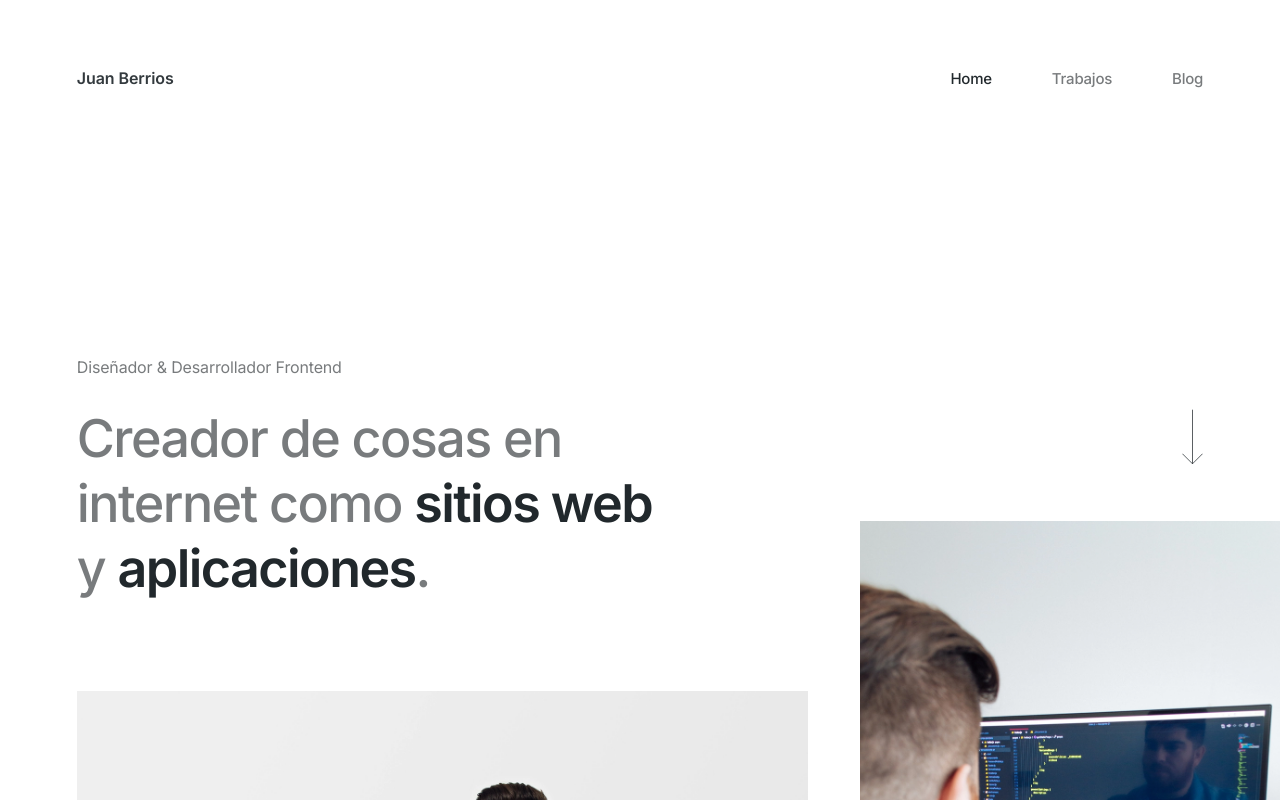
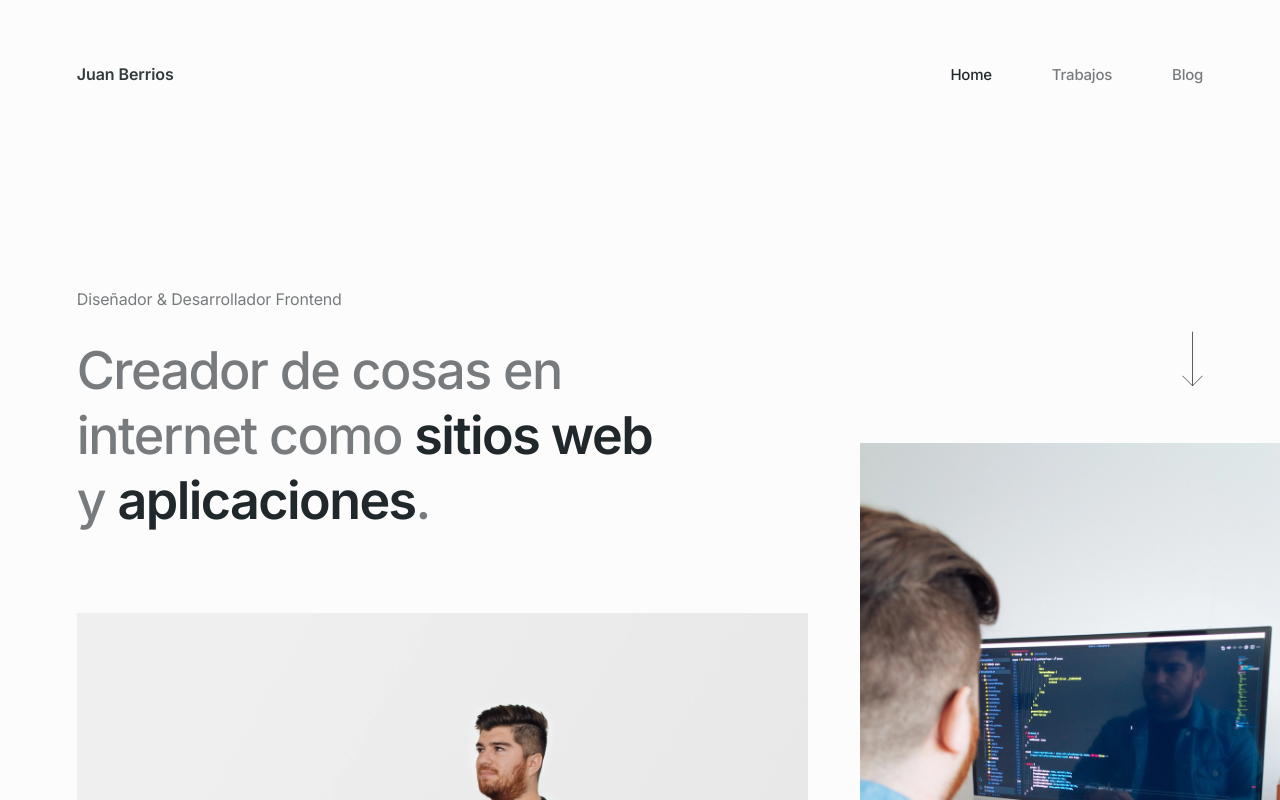
Before and after one commit to dandelior/juanberrios-21, a Next.js app: page / in a window 1280 px wide. Shown: the top 800 px of the page. Built offline with nearby package versions, Linux system fonts and the light colour scheme.

Commit message:
detalles de espaciado y tipografia en presentacion

```diff
--- a/styles/globals.sass
+++ b/styles/globals.sass
@@ -32,6 +32,7 @@ body
   width: 100%
   box-sizing: border-box
   max-width: 100vw
+  background-color: rgba(#E3E3E3, 0.1)
 
 a
   text-decoration: none
@@ -94,7 +95,7 @@ h3
 
 @media (min-width: 1280px)
   .layout-wrapper
-    padding-top: 356px
+    padding-top: 36vh
 
 .highlight-color
   color: var(--color-highlight)
--- a/styles/parts/Header.module.sass
+++ b/styles/parts/Header.module.sass
@@ -17,7 +17,7 @@
   .header
     display: flex
     margin: auto
-    padding: 68px 6vw
+    padding: 64px 6vw
     justify-content: space-between
     &.fixed
       position: absolute
--- a/styles/parts/PresentationWrapper.module.sass
+++ b/styles/parts/PresentationWrapper.module.sass
@@ -77,11 +77,13 @@
     .presentationA
       .heading
         // margin-bottom: 0
-        margin-bottom: 90px
+        // margin-bottom: 90px
+        margin-bottom: 80px
         p
           // font-size: 16px
           margin-bottom: 28px
         h1
+          max-width: 20ch
           max-width: 18ch
           &.postTitle
         .date
```
